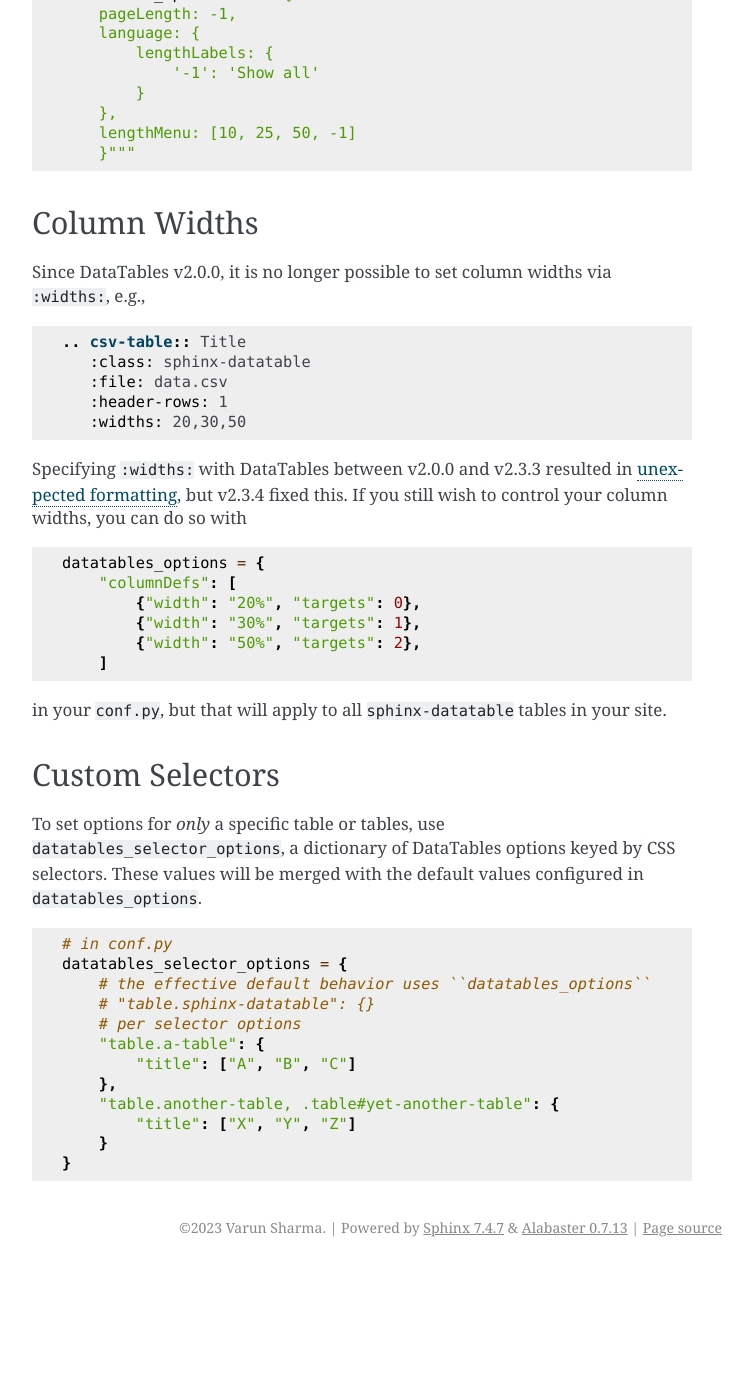
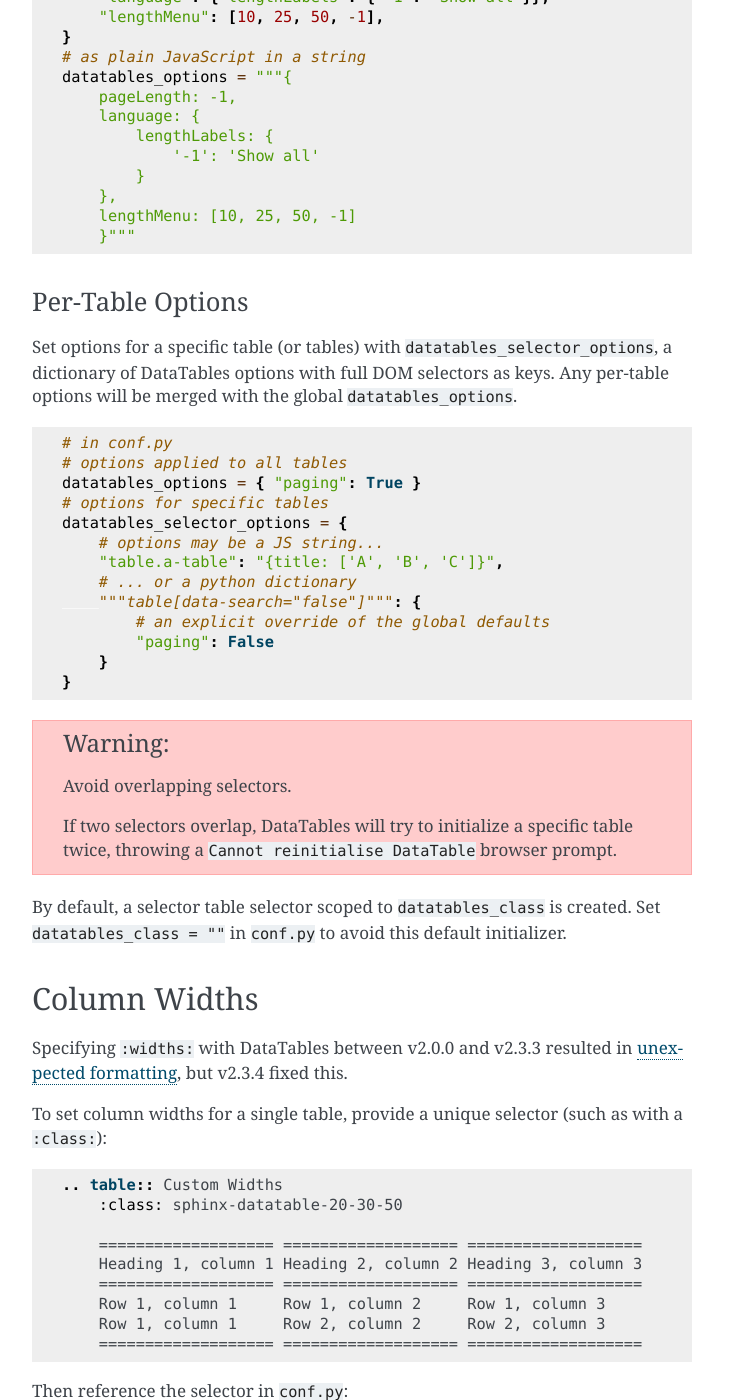
Before and after one commit to sharm294/sphinx-datatables, a Sphinx documentation site: the page built from docs/index.rst, in a window 1280 px wide and 1400 px high, scrolled down 4329 px. Shown: the whole window, without its empty margins (388-1141 px from the left). Built offline with Sphinx 7.4.7, drawn with Linux system fonts in a browser that asks for light colours; before the commit the page ends 5596 px from its top, so only the background shows below that; some of the changed text lies outside the part shown.

Commit message:
add custom selectors

```diff
--- a/README.rst
+++ b/README.rst
@@ -44,6 +44,7 @@ Your table must have a valid header row.
 These can be configured for all tables using the ``datatables_options`` variable in ``conf.py``.
 
 .. note::
+
     By using ``DataTables`` you are introducing many features that will have side-effects on the resulting HTML live rendering (as it is JavaScript based).
     So please, bear in mind that ``Sphinx`` features or your custom styles may not be compatible with it.
 
@@ -67,7 +68,7 @@ The following configuration options are available with the following default val
     datatables_options = {}
 
     # any custom options to pass to the DataTables constructor, keyed by
-    # CSS selector
+    # DOM selector
     datatables_selector_options = {
         # "table.sphinx-datatable": {}
     }
--- a/docs/conf.py
+++ b/docs/conf.py
@@ -58,3 +58,15 @@ exclude_patterns = [
 # html_static_path = ["_static"]
 
 html_last_updated_fmt = "%B %d, %Y"
+
+# -- Options for DataTables
+
+datatables_selector_options = {
+    "table.sphinx-datatable-20-30-50": {
+        "columnDefs": [
+            {"width": "20%", "targets": 0},
+            {"width": "30%", "targets": 1},
+            {"width": "50%", "targets": 2},
+        ]
+    }
+}
--- a/docs/index.rst
+++ b/docs/index.rst
@@ -138,8 +138,12 @@ Custom Options
 
 DataTables comes with many `options <https://datatables.net/reference/option/>`__.
 By default, no options are set.
-If you want to change any of them, you can use the `datatables_options` configuration option in `conf.py`.
-Note that all DataTables will share the same options you set here.
+
+Global Options
+^^^^^^^^^^^^^^
+
+If you want to change any of the options for *all* tables, use the ``datatables_options``
+configuration option in ``conf.py``.
 
 For example, to set the `internationalization plugin <https://datatables.net/plug-ins/i18n/>`__:
 
@@ -152,7 +156,7 @@ For example, to set the `internationalization plugin <https://datatables.net/plu
         }
     }
     # this is equivalent to JavaScript:
-    datatables_options = """\
+    datatables_options = """
     {
         language: {
             url: 'https://cdn.datatables.net/plug-ins/${datatables_version}/i18n/fr-FR.json,'
@@ -187,57 +191,82 @@ For example, if you want to set the ``pageLength`` option to ``-1`` (i.e., show
         lengthMenu: [10, 25, 50, -1]
         }"""
 
+Per-Table Options
+^^^^^^^^^^^^^^^^^
+
+Set options for a specific table (or tables) with ``datatables_selector_options``,
+a dictionary of DataTables options with full DOM selectors as keys. Any per-table
+options will be merged with the global ``datatables_options``.
+
+.. code-block:: python
+
+    # in conf.py
+    # options applied to all tables
+    datatables_options = { "paging": True }
+    # options for specific tables
+    datatables_selector_options = {
+        # options may be a JS string...
+        "table.a-table": "{title: ['A', 'B', 'C']}",
+        # ... or a python dictionary
+        """table[data-search="false"]""": {
+            # an explicit override of the global defaults
+            "paging": False
+        }
+    }
+
+.. warning:: Avoid overlapping selectors.
+
+    If two selectors overlap, DataTables will try to initialize a specific table twice,
+    throwing a ``Cannot reinitialise DataTable`` browser prompt.
+
+By default, a selector table selector scoped to ``datatables_class`` is created.
+Set ``datatables_class = ""`` in ``conf.py`` to avoid this default initializer.
 
 Column Widths
 -------------
 
-Since DataTables v2.0.0, it is no longer possible to set column widths
-via ``:widths:``, e.g.,
+Specifying ``:widths:`` with DataTables between v2.0.0 and v2.3.3
+resulted in `unexpected formatting`_, but v2.3.4 fixed this.
+
+.. _unexpected formatting: https://github.com/sharm294/sphinx-datatables/issues/13
+
+To set column widths for a single table, provide a unique selector (such as with a ``:class:``):
 
 .. code-block:: rst
 
-   .. csv-table:: Title
-      :class: sphinx-datatable
-      :file: data.csv
-      :header-rows: 1
-      :widths: 20,30,50
+    .. table:: Custom Widths
+        :class: sphinx-datatable-20-30-50
 
-Specifying ``:widths:`` with DataTables between v2.0.0 and v2.3.3
-resulted in `unexpected formatting`_, but v2.3.4 fixed this.  If you
-still wish to control your column widths, you can do so with
+        =================== =================== ===================
+        Heading 1, column 1 Heading 2, column 2 Heading 3, column 3
+        =================== =================== ===================
+        Row 1, column 1     Row 1, column 2     Row 1, column 3
+        Row 1, column 1     Row 2, column 2     Row 2, column 3
+        =================== =================== ===================
 
-.. code-block:: python
-
-   datatables_options = {
-       "columnDefs": [
-           {"width": "20%", "targets": 0},
-           {"width": "30%", "targets": 1},
-           {"width": "50%", "targets": 2},
-       ]
-
-in your ``conf.py``, but that will apply to all ``sphinx-datatable``
-tables in your site.
-
-.. _unexpected formatting: https://github.com/sharm294/sphinx-datatables/issues/13
-
-Custom Selectors
-----------------
-
-To set options for *only* a specific table or tables, use ``datatables_selector_options``,
-a dictionary of DataTables options keyed by CSS selectors. These values will
-be merged with the default values configured in ``datatables_options``.
+Then reference the selector in ``conf.py``:
 
 .. code-block:: python
 
     # in conf.py
     datatables_selector_options = {
-        # the effective default behavior uses ``datatables_options``
-        # "table.sphinx-datatable": {}
-        # per selector options
-        "table.a-table": {
-            "title": ["A", "B", "C"]
-        },
-        "table.another-table, .table#yet-another-table": {
-            "title": ["X", "Y", "Z"]
+        "table.sphinx-datatable-20-30-50": {
+            "columnDefs": [
+                {"width": "20%", "targets": 0},
+                {"width": "30%", "targets": 1},
+                {"width": "50%", "targets": 2},
+            ]
         }
     }
+
+The table should now appear with the expected column widths:
+
+.. table:: Custom Widths
+    :class: sphinx-datatable-20-30-50
+
+    =================== =================== ===================
+    Heading 1, column 1 Heading 2, column 2 Heading 3, column 3
+    =================== =================== ===================
+    Row 1, column 1     Row 1, column 2     Row 1, column 3
+    Row 1, column 1     Row 2, column 2     Row 2, column 3
+    =================== =================== ===================
```
Also changed, not shown: 3 other files.
